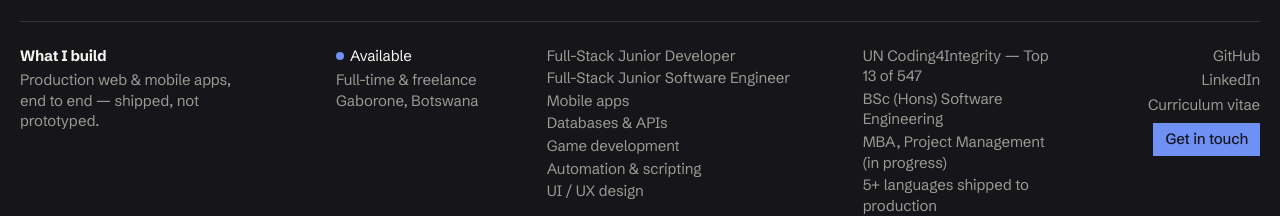
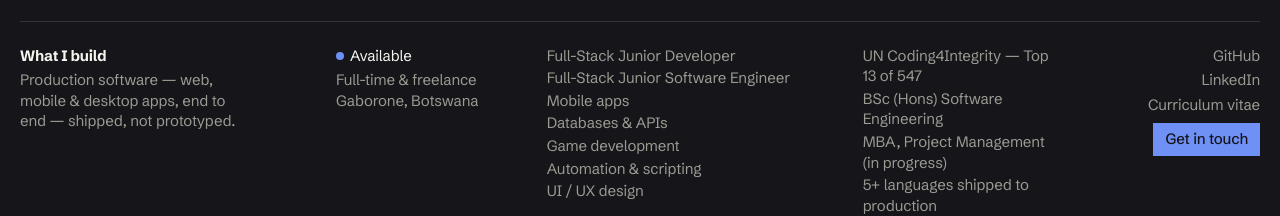
Before and after one commit to WhereIsBaron/portfolio, a React (Vite) app: page / in a window 1280 px wide. Shown: the part 297-513 px from the top of the page. Built offline with nearby package versions, Linux system fonts and the light colour scheme; no server answers; the database is empty.

Commit message:
auto: session progress 2026-10-22 14:26

```diff
--- a/src/components/Hero.tsx
+++ b/src/components/Hero.tsx
@@ -42,7 +42,7 @@ export default function Hero() {
         <div className="col-span-2 lg:col-span-3">
           <p className="font-bold text-[var(--ink)]">What I build</p>
           <p className="mt-1 max-w-[24ch] text-[var(--muted)]">
-            Production web &amp; mobile apps, end to end — shipped, not prototyped.
+            Production software — web, mobile &amp; desktop apps, end to end — shipped, not prototyped.
           </p>
         </div>
 
```
